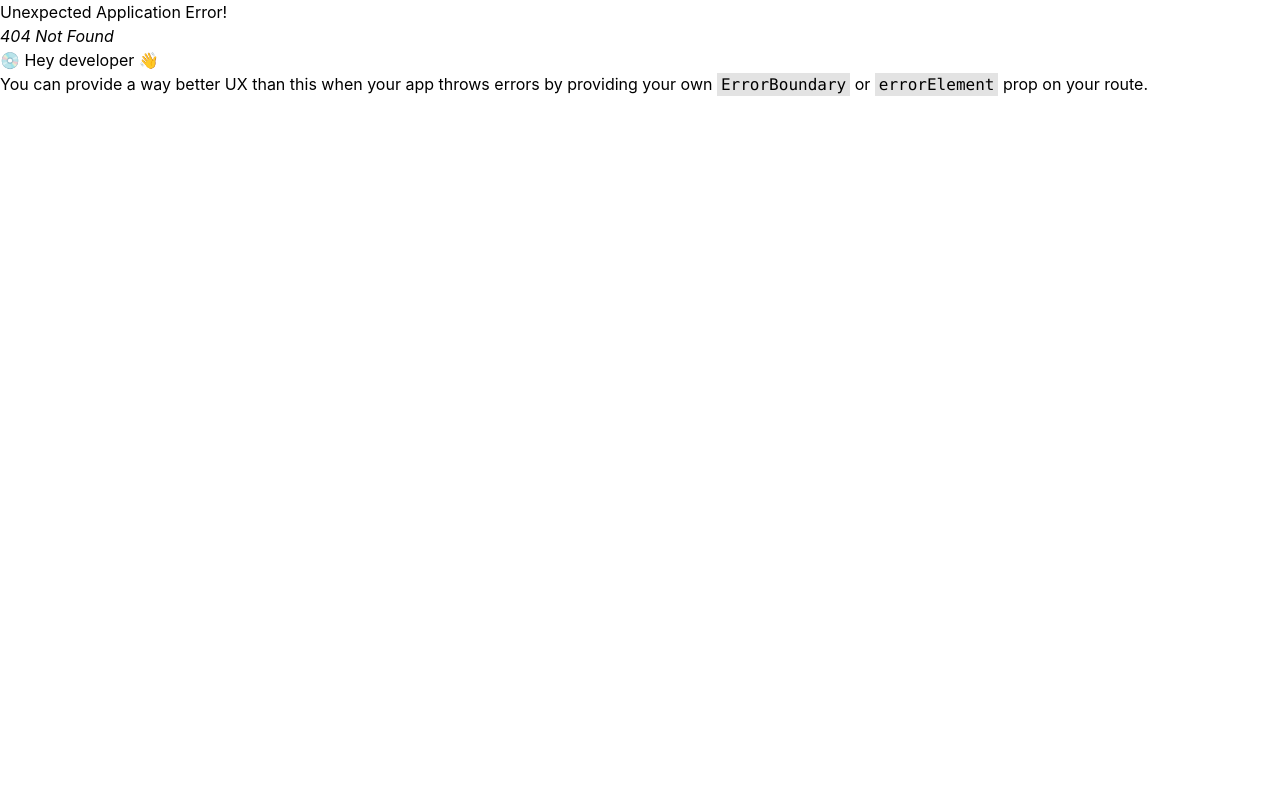
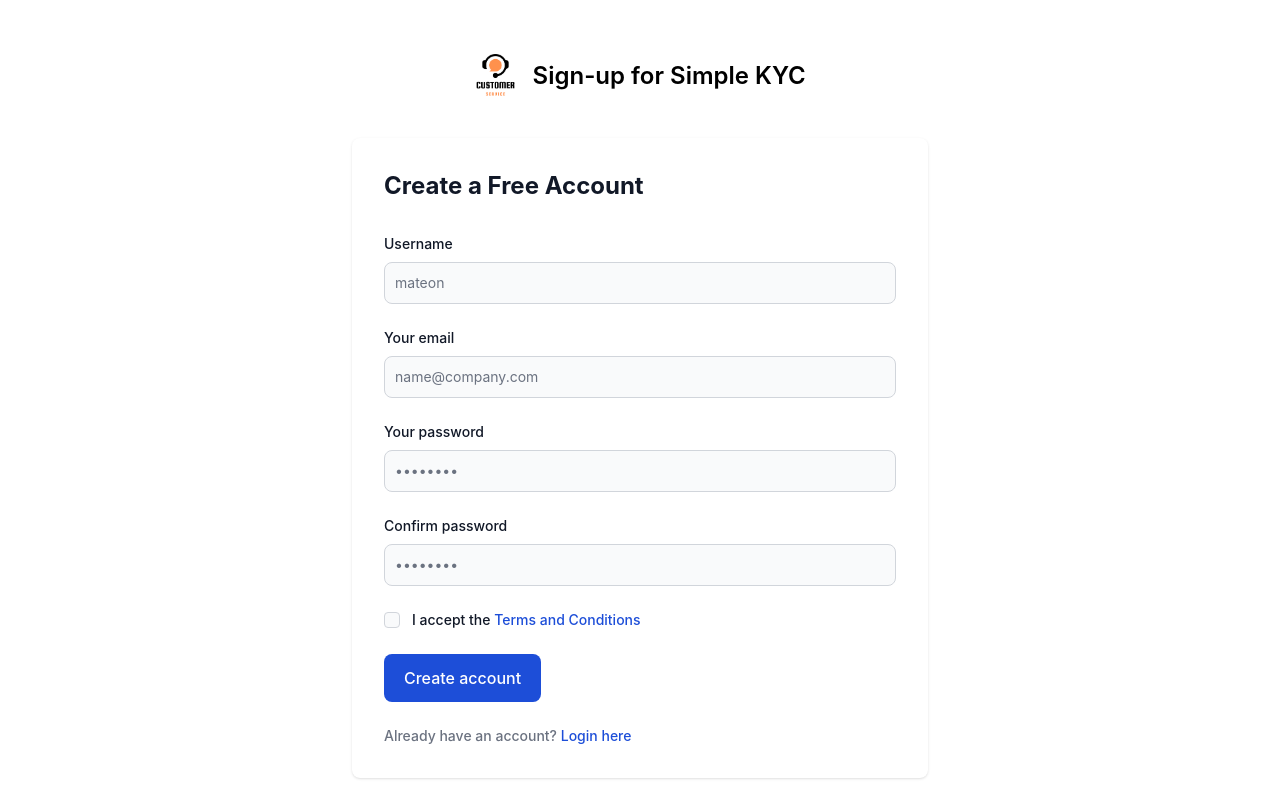
Before and after one commit to bigsky56129-dot/reactjs-training, a React (Create React App) app: page /auth/sign-up in a window 1280 px wide. Before the commit this address had no page. Built offline with nearby package versions, Linux system fonts and the light colour scheme.

Commit message:
implement sign-up form with username validation and success message

```diff
--- a/src/app.router.tsx
+++ b/src/app.router.tsx
@@ -1,4 +1,5 @@
 import pagesRoutes from "./pages/pages.routes";
+import authRoutes from "./pages/auth/auth.routes";
 import {createBrowserRouter} from "react-router-dom";
 import RedirectRoot from "./pages/redirect-root";
 
@@ -7,6 +8,7 @@
         path: '',
         element: <RedirectRoot />
     },
+    ...authRoutes,
     ...pagesRoutes
 ])
 
--- a/src/pages/auth/sign-up/sign-up.tsx
+++ b/src/pages/auth/sign-up/sign-up.tsx
@@ -1,22 +1,55 @@
 import React, {useState} from 'react';
-import {useNavigate} from 'react-router-dom';
+import {useNavigate, Link} from 'react-router-dom';
 
 const SignUp: React.FC = () => {
+    const [username, setUsername] = useState('');
     const [email, setEmail] = useState('');
     const [password, setPassword] = useState('');
     const [confirm, setConfirm] = useState('');
     const [agree, setAgree] = useState(false);
-    const [errors, setErrors] = useState<{email?: string; password?: string; confirm?: string; agree?: string}>({});
+    const [errors, setErrors] = useState<{username?: string; email?: string; password?: string; confirm?: string; agree?: string}>({});
     const [loading, setLoading] = useState(false);
+    const [successMessage, setSuccessMessage] = useState('');
     const navigate = useNavigate();
 
     const validate = () => {
         const e: typeof errors = {};
+
+        // Username validation - Length (6-10)
+        if (!username) {
+            e.username = 'Username is required.';
+        } else if (username.length < 6 || username.length > 10) {
+            e.username = 'Username must be between 6-10 characters.';
+        }
+
+        // Email validation - standard email format
         const emailRx = /^[^\s@]+@[^\s@]+\.[^\s@]+$/;
-        if (!email || !emailRx.test(email)) e.email = 'Please enter a valid email address.';
-        if (!password || password.length < 6) e.password = 'Password must be at least 6 characters.';
-        if (confirm !== password) e.confirm = 'Passwords do not match.';
-        if (!agree) e.agree = 'You must accept the Terms and Conditions.';
+        if (!email) {
+            e.email = 'Email is required.';
+        } else if (!emailRx.test(email)) {
+            e.email = 'Please enter a valid email address.';
+        }
+
+        // Password validation: Required, Length (12-16), Content({[a-zA-Z]}{[0-9]}{@,#,&!})
+        const passwordRegex = /^(?=.*[a-zA-Z])(?=.*\d)(?=.*[@#&!]).{12,16}$/;
+        if (!password) {
+            e.password = 'Password is required.';
+        } else if (password.length < 12 || password.length > 16) {
+            e.password = 'Password must be between 12-16 characters.';
+        } else if (!passwordRegex.test(password)) {
+            e.password = 'Password must contain letters, numbers, and at least one special character (@, #, &, !).';
+        }
+
+        // Confirm password
+        if (confirm !== password) {
+            e.confirm = 'Passwords do not match.';
+        }
+
+        // Terms and conditions
+        if (!agree) {
+            e.agree = 'You must accept the Terms and Conditions.';
+        }
+
         setErrors(e);
         return Object.keys(e).length === 0;
     };
@@ -25,25 +58,78 @@
         e.preventDefault();
         if (!validate()) return;
         setLoading(true);
-        // In a real app we'd call an API to register the user.
-        setTimeout(() => {
+        setSuccessMessage('');
+
+        try {
+            // Simulate API call to create user
+            // In a real app, you would POST to /users/add endpoint
+            const response = await fetch('https://dummyjson.com/users/add', {
+                method: 'POST',
+                headers: { 'Content-Type': 'application/json' },
+                body: JSON.stringify({
+                    username,
+                    email,
+                    password,
+                    firstName: username, // Using username as firstName for simplicity
+                    lastName: 'User',
+                    age: 25,
+                    role: 'user'
+                })
+            });
+
+            if (!response.ok) {
+                throw new Error('Failed to create account');
+            }
+
+            const newUser = await response.json();
+            console.log('User created:', newUser);
+
+            setSuccessMessage('Account created successfully! Redirecting to login...');
+
+            // Redirect to login after 2 seconds
+            setTimeout(() => {
+                setLoading(false);
+                navigate('/auth/login');
+            }, 2000);
+        } catch (error) {
+            console.error('Sign up error:', error);
+            setErrors({ ...errors, email: 'Unable to create account. Please try again.' });
             setLoading(false);
-            navigate('/login');
-        }, 600);
+        }
     };
 
     return (
 
         <div className="flex flex-col items-center justify-center px-6 pt-8 mx-auto md:h-screen pt:mt-0 dark:bg-gray-900">
-            <a href="" className="flex items-center justify-center mb-8 text-2xl font-semibold lg:mb-10 dark:text-white">
+            <Link to="/" className="flex items-center justify-center mb-8 text-2xl font-semibold lg:mb-10 dark:text-white">
             <img src="/logo.png" className="mr-4 h-11" alt="Simple KYC Logo"/>
                 <span>Sign-up for Simple KYC</span>
-            </a>
+            </Link>
             <div className="w-full max-w-xl p-6 space-y-8 sm:p-8 bg-white rounded-lg shadow dark:bg-gray-800">
                 <h2 className="text-2xl font-bold text-gray-900 dark:text-white">
                     Create a Free Account
                 </h2>
-                <form onSubmit={handleSubmit} className="mt-8 space-y-6" action="#">
+                {successMessage && (
+                    <div className="p-4 text-sm text-green-800 rounded-lg bg-green-50 dark:bg-gray-800 dark:text-green-400">
+                        {successMessage}
+                    </div>
+                )}
+                <form onSubmit={handleSubmit} className="mt-8 space-y-6">
+                    <div>
+                        <label htmlFor="username" className="block mb-2 text-sm font-medium text-gray-900 dark:text-white">Username</label>
+                        <input
+                            value={username}
+                            onChange={e => setUsername(e.target.value)}
+                            type="text"
+                            name="username"
+                            id="username"
+                            className="bg-gray-50 border border-gray-300 text-gray-900 sm:text-sm rounded-lg focus:ring-primary-500 focus:border-primary-500 block w-full p-2.5 dark:bg-gray-700 dark:border-gray-600 dark:placeholder-gray-400 dark:text-white dark:focus:ring-primary-500 dark:focus:border-primary-500"
+                            placeholder="mateon"
+                            required
+                            aria-invalid={!!errors.username}
+                        />
+                        {errors.username ? <div className="text-xs text-red-600 mt-1">{errors.username}</div> : null}
+                    </div>
                     <div>
                         <label htmlFor="email" className="block mb-2 text-sm font-medium text-gray-900 dark:text-white">Your email</label>
                         <input value={email} onChange={e => setEmail(e.target.value)} type="email" name="email" id="email" className="bg-gray-50 border border-gray-300 text-gray-900 sm:text-sm rounded-lg focus:ring-primary-500 focus:border-primary-500 block w-full p-2.5 dark:bg-gray-700 dark:border-gray-600 dark:placeholder-gray-400 dark:text-white dark:focus:ring-primary-500 dark:focus:border-primary-500" placeholder="name@company.com" required aria-invalid={!!errors.email} />
@@ -70,7 +156,7 @@
                     {errors.agree ? <div className="text-xs text-red-600">{errors.agree}</div> : null}
                     <button disabled={loading} type="submit" className="w-full px-5 py-3 text-base font-medium text-center text-white bg-primary-700 rounded-lg hover:bg-primary-800 focus:ring-4 focus:ring-primary-300 sm:w-auto dark:bg-primary-600 dark:hover:bg-primary-700 dark:focus:ring-primary-800">{loading ? 'Creating…' : 'Create account'}</button>
                     <div className="text-sm font-medium text-gray-500 dark:text-gray-400">
-                        Already have an account? <a href="/login" className="text-primary-700 hover:underline dark:text-primary-500">Login here</a>
+                        Already have an account? <Link to="/auth/login" className="text-primary-700 hover:underline dark:text-primary-500">Login here</Link>
                     </div>
                 </form>
             </div>
```
